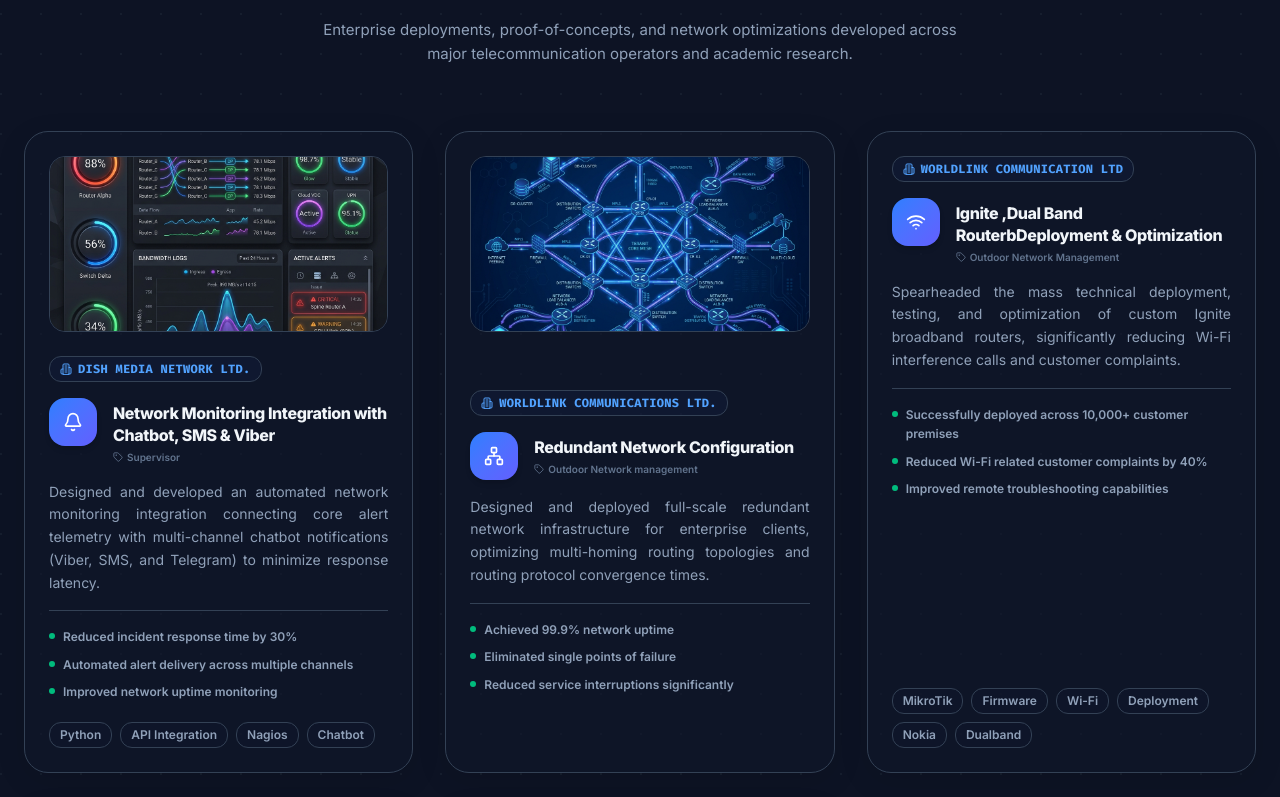
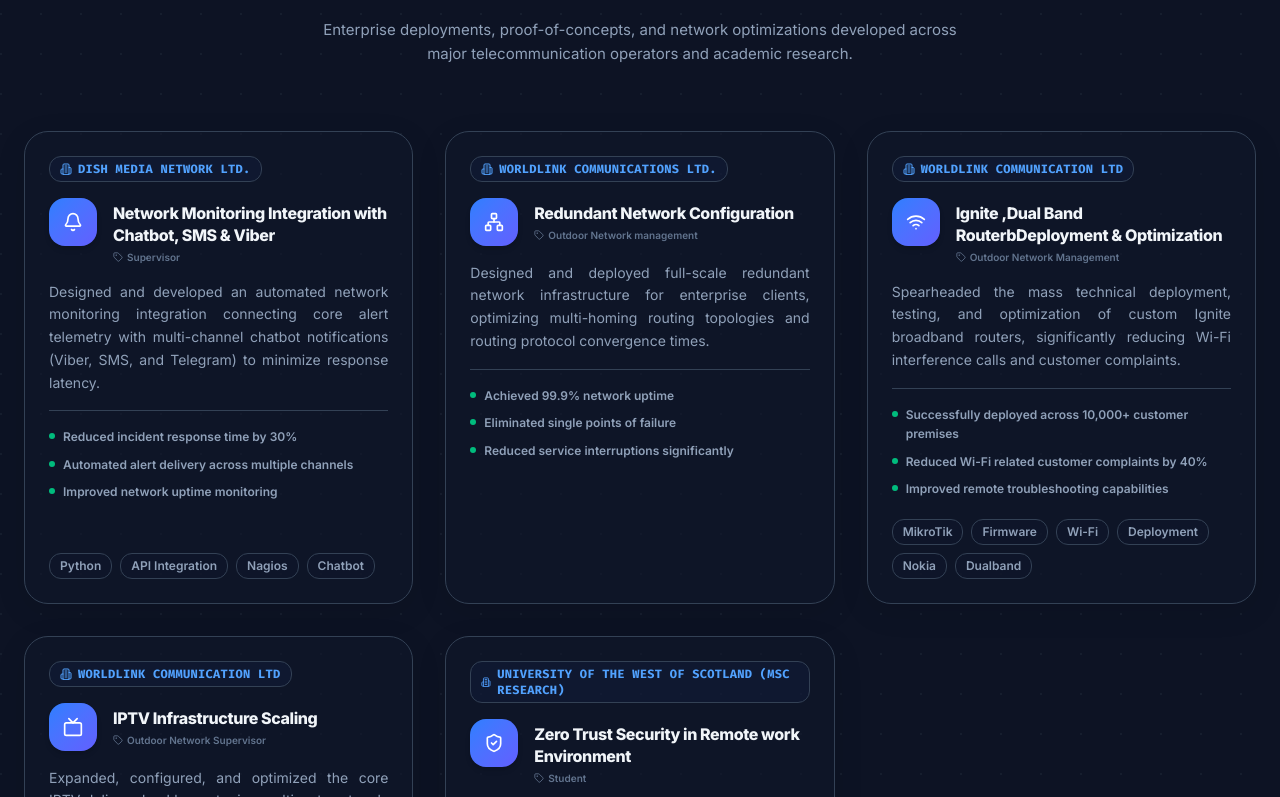
Before and after one commit to rajanchand/rajanchand.com.np, a Next.js app: page / in a window 1280 px wide. Shown: the part 3503-4300 px from the top of the page. Built offline with nearby package versions, Linux system fonts and the light colour scheme.

Commit message:
cleaned up project card images

```diff
--- a/src/components/sections/projects.tsx
+++ b/src/components/sections/projects.tsx
@@ -4,7 +4,6 @@ import { projects } from "@/lib/data";
 import { getIcon } from "@/lib/icons";
 import { ScrollReveal } from "@/components/ui/scroll-reveal";
 import { FolderGit2, Building2, Github, ExternalLink, Tag } from "lucide-react";
-import Image from "next/image";
 
 export function Projects() {
   return (
@@ -41,19 +40,7 @@ export function Projects() {
               const Icon = getIcon(proj.icon || "FolderGit2") || FolderGit2;
               return (
                 <ScrollReveal key={proj.title} delay={i * 0.1}>
-                  <div className="group relative flex flex-col justify-between h-full p-6 bg-white dark:bg-slate-900/60 rounded-[24px] border border-slate-100 dark:border-slate-800/80 shadow-[0_8px_30px_rgba(0,0,0,0.015)] dark:shadow-[0_8px_30px_rgba(0,0,0,0.1)] hover:-translate-y-1.5 hover:shadow-[0_15px_45px_rgba(59,130,246,0.08)] dark:hover:shadow-[0_15px_45px_rgba(59,130,246,0.15)] transition-all duration-500 ease-out cursor-default overflow-hidden">
-
-                    {/* Project Image Header */}
-                    {proj.image && (
-                      <div className="relative w-full h-44 rounded-2xl overflow-hidden mb-6 border border-slate-100 dark:border-slate-800/80 shrink-0">
-                        <Image
-                          src={proj.image}
-                          alt={proj.title}
-                          fill
-                          className="object-cover group-hover:scale-105 transition-transform duration-500"
-                        />
-                      </div>
-                    )}
+                  <div className="group relative flex flex-col justify-between h-full p-6 bg-white dark:bg-slate-900/60 rounded-[24px] border border-slate-100 dark:border-slate-800/80 shadow-[0_8px_30px_rgba(0,0,0,0.015)] dark:shadow-[0_8px_30px_rgba(0,0,0,0.1)] hover:-translate-y-1.5 hover:shadow-[0_15px_45px_rgba(59,130,246,0.08)] dark:hover:shadow-[0_15px_45px_rgba(59,130,246,0.15)] transition-all duration-500 ease-out cursor-default">
 
                     {/* Top Content */}
                     <div>
--- a/src/lib/data.json
+++ b/src/lib/data.json
@@ -166,7 +166,6 @@
       "category": "Networking",
       "githubUrl": "",
       "websiteUrl": "",
-      "image": "/images/project-monitoring.png",
       "description": "Designed and developed an automated network monitoring integration connecting core alert telemetry with multi-channel chatbot notifications (Viber, SMS, and Telegram) to minimize response latency."
     },
     {
@@ -183,7 +182,6 @@
       "category": "Networking",
       "githubUrl": "",
       "websiteUrl": "",
-      "image": "/images/project-network.png",
       "description": "Designed and deployed full-scale redundant network infrastructure for enterprise clients, optimizing multi-homing routing topologies and routing protocol convergence times."
     },
     {
@@ -247,7 +245,6 @@
       "category": "Academic",
       "githubUrl": "https://github.com/rajanchand/zerotrustsecurity-demo.git",
       "websiteUrl": "https://zero-trust-security.org/login",
-      "image": "/images/project-zerotrust.png",
       "description": "Researched and built a high-fidelity Zero Trust Architecture (ZTA) prototype, analyzing micro-segmentation capabilities and identity-based dynamic access controls in multi-tenant environments."
     }
   ],
```
